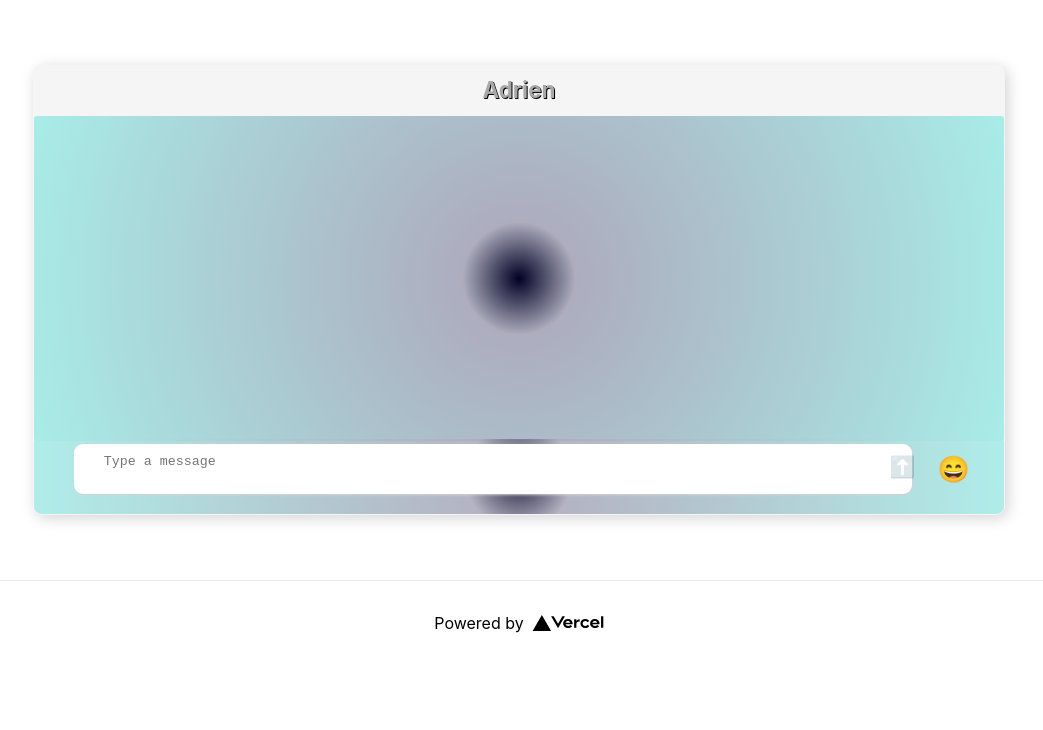
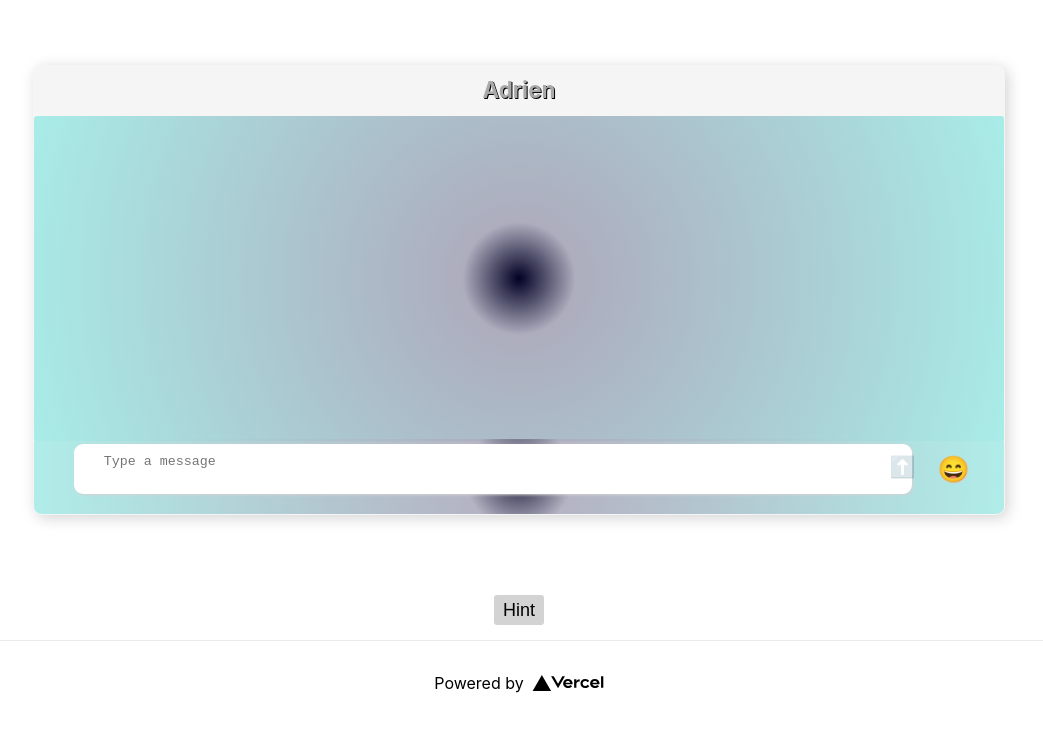
Before and after one commit to Phil-Barv/gpt3-chatbot, a Next.js app: page / in a window 1280 px wide. Shown: the top 730 px of the page, without its empty margins (121-1164 px from the left). Built offline with nearby package versions, Linux system fonts and the light colour scheme.

Commit message:
improve ux

```diff
--- a/pages/index.js
+++ b/pages/index.js
@@ -13,6 +13,7 @@ export default function Home() {
   const [userMessages, setUserMessages] = useState({});
   const [aiConvo, updateAIConvo] = useState("");
   const [humanConvo, updateHumanConvo] = useState("");
+  const [visible, setVisible] = useState(false);
 
   function defaultConversation() {
     return `\nThe following is a conversation with an AI assistant named Adrian. The assistant is helpful, creative, clever, and very friendly.\nHuman: Who are you?\nAI: I am an AI created by OpenAI. How can I help you today?`
@@ -98,6 +99,10 @@ export default function Home() {
   }
 }
 
+const handleHint = () => {
+  setVisible(true);
+}
+
   const renderMessages = userMessages && Object.entries(userMessages).map(([key, value]) => (
     <div ref={messageRef} key={key}>
       <Message sender={[value['sender']]} content={value['content']}/>
@@ -124,7 +129,7 @@ export default function Home() {
     <div className={styles.container}>
       <Head>
         <title>AI Chatbot</title>
-        <meta name="description" content="Generated by create next app" />
+        <meta name="description" content="Created by Philip Barven for educational purposes." />
         <link rel="icon" href="/favicon.ico" />
       </Head>
       <div style={{margin:"65px 10%", background:"whitesmoke", height:"450px", borderRadius:"9px", overflow:"hidden", position:"relative", border:"1px solid whitesmoke", boxShadow:"3px 3px 15px lightgray"}}>
@@ -161,6 +166,7 @@ export default function Home() {
               fontSize:"1.3em",bottom:"35px", right:"22px"
               }}
               disabled={!text}
+              type="submit"
               >
             ⬆️
             </button>
@@ -173,7 +179,18 @@ export default function Home() {
         </div>
       </div>
       {/* {JSON.stringify(conversation)} */}
-
+      <center>
+        {visible ? (
+          <p>If you get too many blank resnponses, refresh the page to restart the conversation.</p>
+        ) : (
+          <button
+            type="button"
+            onClick={handleHint}
+            style={{cursor:"pointer", margin:"15px", background:"whitesmoke", border:"none", background:"lightgray", width:"50px", height:"30px",  borderRadius:"3px", fontSize:"large"}}
+            >Hint
+          </button>
+        )}
+      </center>
       <footer className={styles.footer}>
         <a
           href="https://www.youtube.com/watch?v=xvFZjo5PgG0"
```
